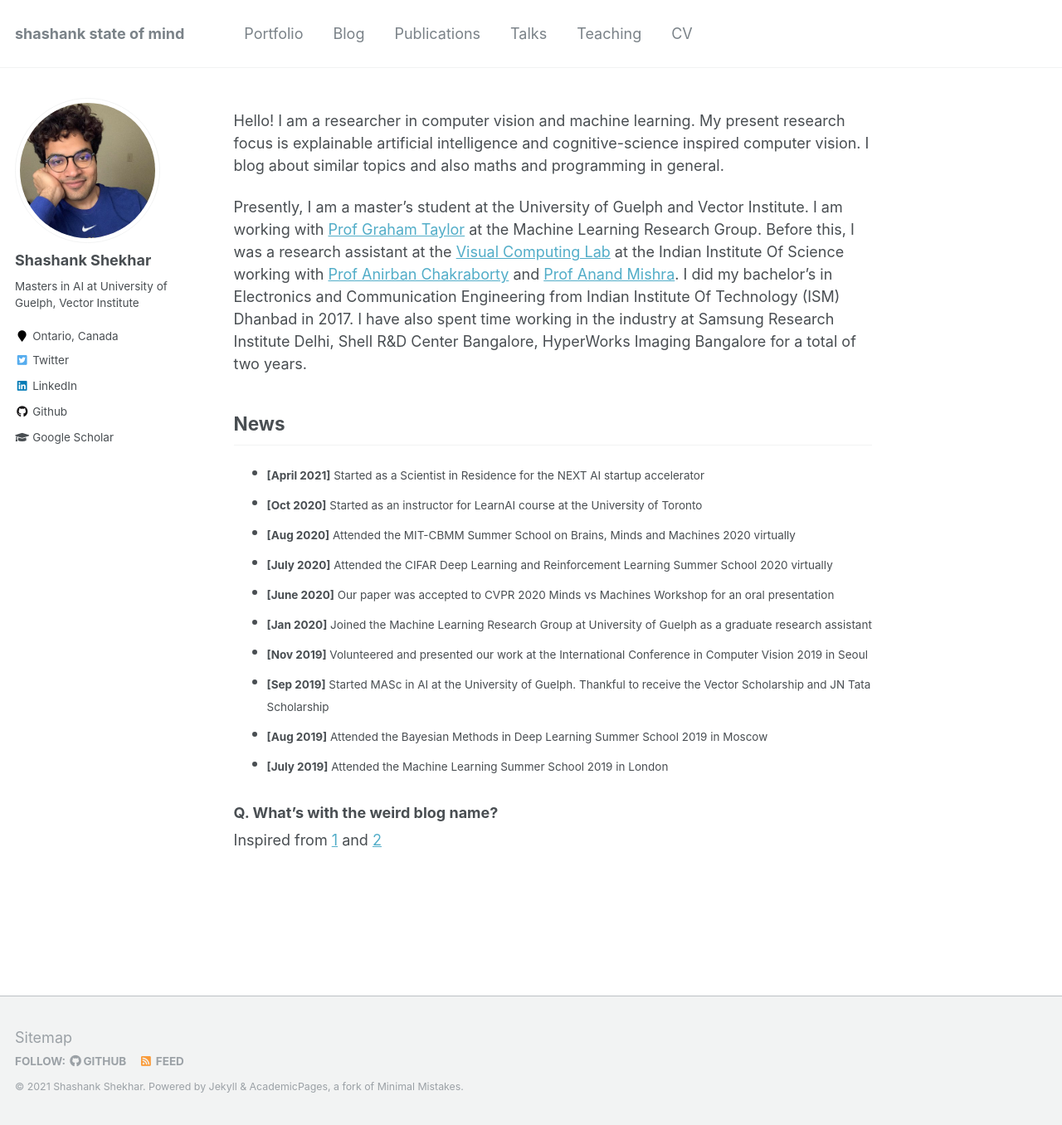
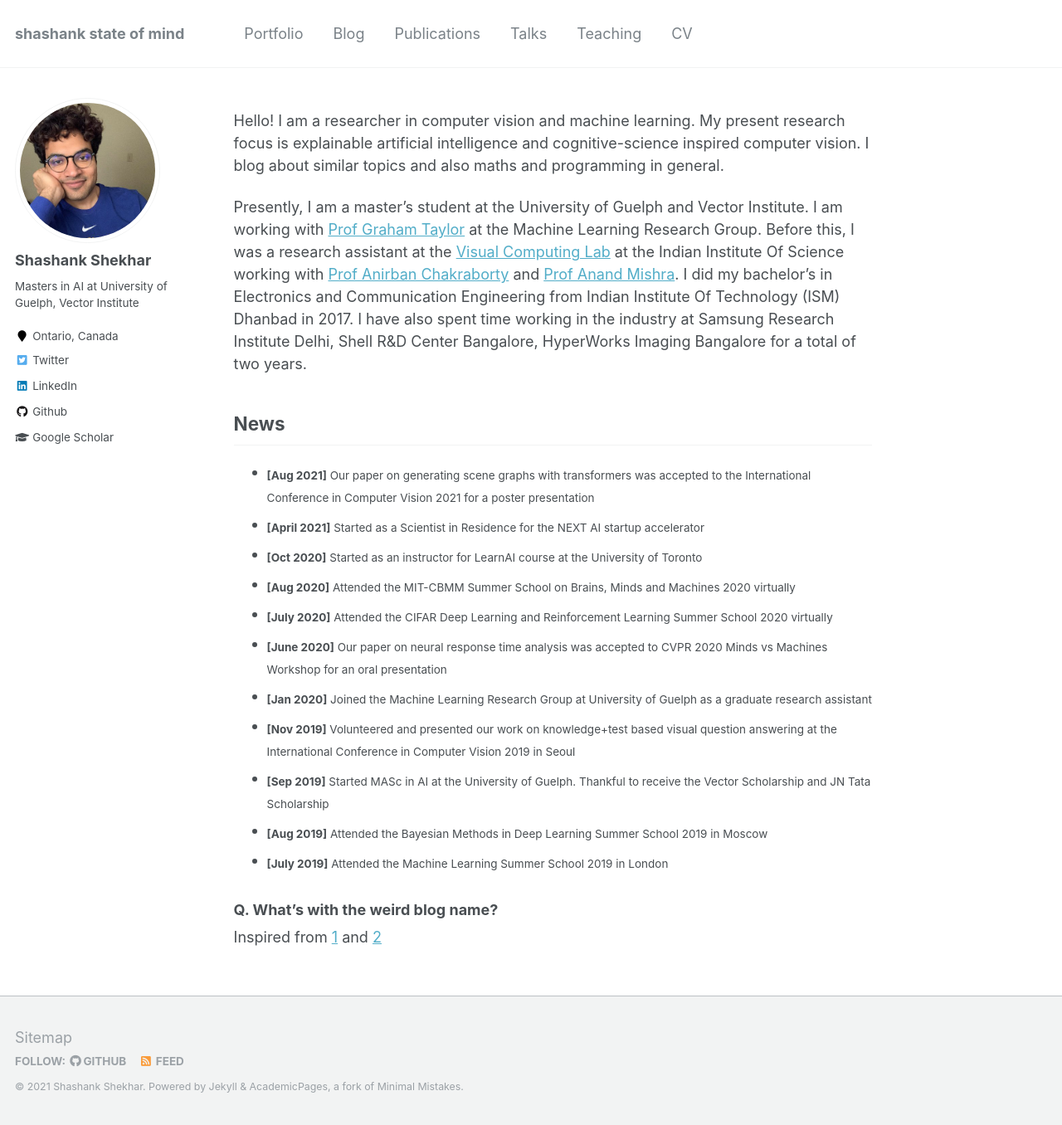
Before and after one commit to sshkhr/sshkhr.github.io, a Jekyll site: the page built from _pages/about.md, in a window 1280 px wide and 1356 px high. Shown: the whole window at 83% size. Built offline with Jekyll 4.4.1, drawn with Linux system fonts in a browser that asks for light colours.

Commit message:
added iccv paper to updates

```diff
--- a/_pages/about.md
+++ b/_pages/about.md
@@ -14,14 +14,14 @@ Presently, I am a master's student at the University of Guelph and Vector Instit
 
 ## News
 
-
+* <sub>**[Aug 2021]** Our paper on generating scene graphs with transformers was accepted to the International Conference in Computer Vision 2021 for a poster presentation</sub>
 * <sub>**[April 2021]** Started as a Scientist in Residence for the NEXT AI startup accelerator</sub>
 * <sub>**[Oct 2020]** Started as an instructor for LearnAI course at the University of Toronto</sub>
 * <sub>**[Aug 2020]** Attended the MIT-CBMM Summer School on Brains, Minds and Machines 2020 virtually</sub>
 * <sub>**[July 2020]** Attended the CIFAR Deep Learning and Reinforcement Learning Summer School 2020 virtually</sub>
-* <sub>**[June 2020]** Our paper was accepted to CVPR 2020 Minds vs Machines Workshop for an oral presentation</sub>
+* <sub>**[June 2020]** Our paper on neural response time analysis was accepted to CVPR 2020 Minds vs Machines Workshop for an oral presentation</sub>
 * <sub>**[Jan 2020]** Joined the Machine Learning Research Group at University of Guelph as a graduate research assistant</sub>
-* <sub>**[Nov 2019]** Volunteered and presented our work at the International Conference in Computer Vision 2019 in Seoul</sub>
+* <sub>**[Nov 2019]** Volunteered and presented our work on knowledge+test based visual question answering at the International Conference in Computer Vision 2019 in Seoul</sub>
 * <sub>**[Sep 2019]** Started MASc in AI at the University of Guelph. Thankful to receive the Vector Scholarship and JN Tata Scholarship</sub>
 * <sub>**[Aug 2019]** Attended the Bayesian Methods in Deep Learning Summer School 2019 in Moscow</sub>
 * <sub>**[July 2019]** Attended the Machine Learning Summer School 2019 in London</sub>
```
